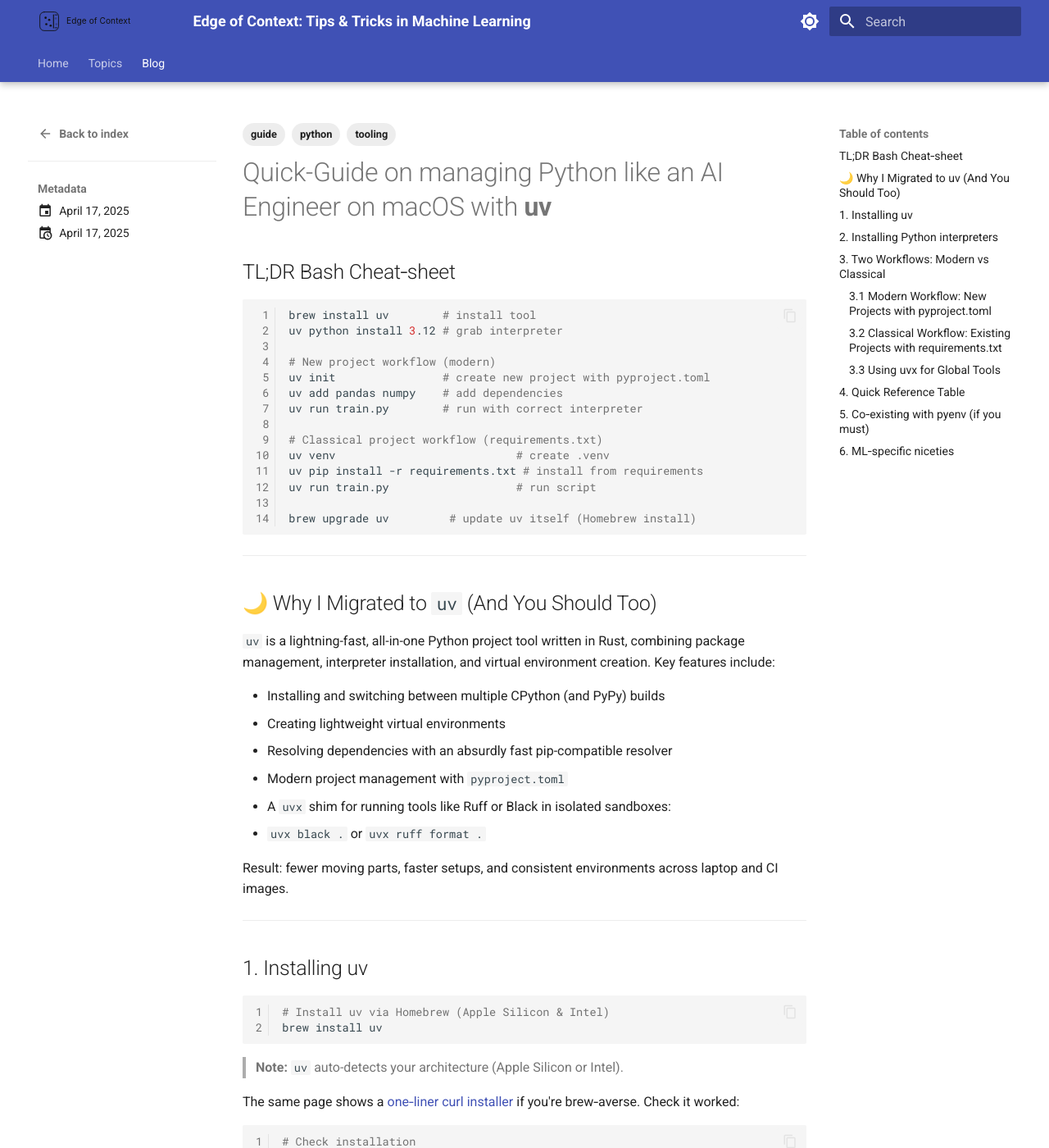
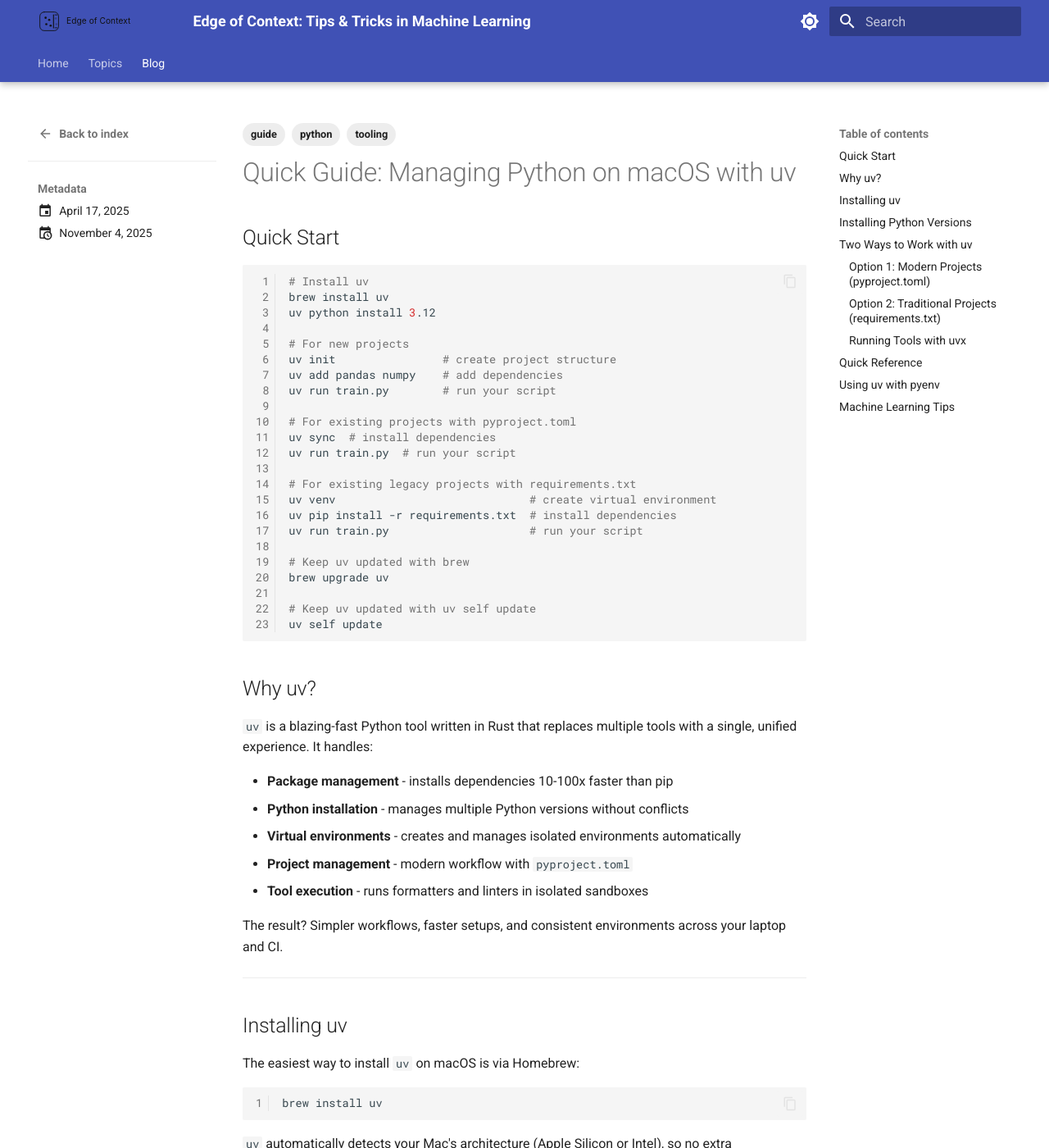
Before and after one commit to slavadubrov/notes, an MkDocs documentation site: the page built from docs/blog/posts/2025-04-17-uv-on-macos.md, in a window 1280 px wide and 1400 px high. Shown: the whole window at 82% size. Built offline with MkDocs 1.6.1 and Material for MkDocs 9.7.7, drawn with Linux system fonts in a browser that asks for light colours; some of the changed text lies outside the part shown.

Commit message:
updated posts

````diff
--- a/docs/blog/posts/2025-04-17-uv-on-macos.md
+++ b/docs/blog/posts/2025-04-17-uv-on-macos.md
@@ -1,181 +1,227 @@
 ---
-title: "Quick-Guide on managing Python on macOS with uv"
+title: "Quick Guide: Managing Python on macOS with uv"
 date:
   created: 2025-04-17
-  updated: 2025-04-17
+  updated: 2025-11-04
 tags: [tooling, python, guide]
 description: Lightning-fast Python installs with Rust-powered uv.
 author: Viacheslav Dubrov
 ---
 
-# Quick-Guide on managing Python like an AI Engineer on macOS with **uv**
-
-## TL;DR Bash Cheat‑sheet
+## Quick Start
 
 ```bash
-brew install uv        # install tool
-uv python install 3.12 # grab interpreter
+# Install uv
+brew install uv
+uv python install 3.12
 
-# New project workflow (modern)
-uv init                # create new project with pyproject.toml
+# For new projects
+uv init                # create project structure
 uv add pandas numpy    # add dependencies
-uv run train.py        # run with correct interpreter
+uv run train.py        # run your script
 
-# Classical project workflow (requirements.txt)
-uv venv                           # create .venv
-uv pip install -r requirements.txt # install from requirements
-uv run train.py                   # run script
+# For existing projects with pyproject.toml
+uv sync  # install dependencies
+uv run train.py  # run your script
 
-brew upgrade uv         # update uv itself (Homebrew install)
+# For existing legacy projects with requirements.txt
+uv venv                             # create virtual environment
+uv pip install -r requirements.txt  # install dependencies
+uv run train.py                     # run your script
+
+# Keep uv updated with brew
+brew upgrade uv
+
+# Keep uv updated with uv self update
+uv self update
 ```
+
+<!-- more -->
+
+## Why uv?
+
+`uv` is a blazing-fast Python tool written in Rust that replaces multiple tools with a single, unified experience. It handles:
+
+- **Package management** - installs dependencies 10-100x faster than pip
+- **Python installation** - manages multiple Python versions without conflicts
+- **Virtual environments** - creates and manages isolated environments automatically
+- **Project management** - modern workflow with `pyproject.toml`
+- **Tool execution** - runs formatters and linters in isolated sandboxes
+
+The result? Simpler workflows, faster setups, and consistent environments across your laptop and CI.
 
 ---
 
-<!-- more -->
+## Installing uv
 
-## 🌙 Why I Migrated to `uv` (And You Should Too)
+The easiest way to install `uv` on macOS is via Homebrew:
 
-`uv` is a lightning-fast, all-in-one Python project tool written in Rust, combining package management, interpreter installation, and virtual environment creation. Key features include:
+```bash
+brew install uv
+```
 
-- Installing and switching between multiple CPython (and PyPy) builds
-- Creating lightweight virtual environments
-- Resolving dependencies with an absurdly fast pip-compatible resolver
-- Modern project management with `pyproject.toml`
-- A `uvx` shim for running tools like Ruff or Black in isolated sandboxes:
-  - `uvx black .` or `uvx ruff format .`
+`uv` automatically detects your Mac's architecture (Apple Silicon or Intel), so no extra configuration is needed.
 
-Result: fewer moving parts, faster setups, and consistent environments across laptop and CI images.
+**Verify the installation:**
+
+```bash
+uv --version  # should show 0.6.x or higher
+```
+
+**Keep it updated:**
+
+```bash
+brew upgrade uv
+```
+
+> **Alternative:** If you prefer not to use Homebrew, check the [official installation docs](https://docs.astral.sh/uv/installation) for other options.
 
 ---
 
-## 1. Installing uv
+## Installing Python Versions
+
+`uv` can install and manage multiple Python versions side by side:
 
 ```bash
-# Install uv via Homebrew (Apple Silicon & Intel)
-brew install uv
+# Install a specific version
+uv python install 3.12.4
+
+# Install the latest patch of a version
+uv python install 3.13
+
+# Install multiple versions at once
+uv python install 3.9 3.10 3.11
+
+# List installed versions
+uv python list
 ```
 
-> **Note:** `uv` auto-detects your architecture (Apple Silicon or Intel).
+Python installations are stored in `~/.cache/uv`, keeping them separate from Homebrew or Xcode Python installations.
 
-The same page shows a [one‑liner curl installer](https://docs.astral.sh/uv/installation) if you're brew‑averse.
-Check it worked:
+**Pin a Python version for your project:**
 
 ```bash
-# Check installation
-uv --version      # should print something like 0.6.x
-brew upgrade uv   # keep it fresh (since we installed via Homebrew)
+uv python pin 3.12
 ```
+
+This creates a `.python-version` file in your project directory. Commit it to Git so your team and CI use the exact same Python version.
 
 ---
 
-## 2. Installing Python interpreters
+## Two Ways to Work with uv
+
+### Option 1: Modern Projects (pyproject.toml)
+
+For new projects, `uv` uses the modern `pyproject.toml` standard:
+
+**Start a new project:**
 
 ```bash
-# Install specific Python versions
-uv python install 3.12.4          # exact version
-uv python install 3.13            # latest minor
-uv python install 3.9 3.10 3.11   # many at once
-uv python list                    # what's already cached
+uv init
 ```
 
-These archives live under `~/.cache/uv`, so they don't fight Homebrew or Xcode.
+This creates `pyproject.toml`, `README.md`, and `.gitignore` for you.
 
-Need the interpreter for _this_ project only?
+**Add dependencies:**
 
 ```bash
-# Pin Python version for the project
-uv python pin           # writes .python-version next to your code
+# Add regular dependencies
+uv add pandas numpy
+
+# Add development dependencies (testing, linting, etc.)
+uv add pytest --dev
+
+# Add pip (needed for Jupyter notebooks in VS Code)
+uv add pip
 ```
 
-Drop that file into Git and your team (or the CI) will automatically get the same binary.
-
----
-
-## 3. Two Workflows: Modern vs Classical
-
-### 3.1 Modern Workflow: New Projects with `pyproject.toml`
-
-For new projects or when you want to embrace the modern Python packaging ecosystem:
+**Run your code:**
 
 ```bash
-# Start a new project
-uv init                    # creates pyproject.toml, README.md, .gitignore
-
-# Add dependencies
-uv add pip                 # needed for Jupyter notebooks in VS Code
-uv add pandas numpy        # add your ML packages
-uv add pytest --dev       # add development dependencies
-
-# Run your code
-uv run python script.py    # run scripts
-uv run jupyter lab         # run installed tools
-uv run pytest             # run tests
+uv run python script.py  # run Python scripts
+uv run jupyter lab       # run installed tools
+uv run pytest           # run tests
 ```
 
-**When cloning an existing uv project:**
+**Clone an existing uv project:**
 
 ```bash
 git clone <repo>
 cd <repo>
-uv sync                    # installs all dependencies from pyproject.toml
+uv sync  # installs all dependencies with locked versions
 ```
 
-This creates a complete environment with locked dependencies, ensuring reproducible builds across your team.
+This ensures everyone on your team uses the exact same package versions.
 
-### 3.2 Classical Workflow: Existing Projects with `requirements.txt`
+### Option 2: Traditional Projects (requirements.txt)
 
-For existing projects or when working with traditional Python setups:
+For existing projects or when you prefer the traditional approach:
+
+**Set up your environment:**
 
 ```bash
-# Set up environment
-uv venv                           # creates .venv
-uv pip install -r requirements.txt # install dependencies
+# Create virtual environment
+uv venv
 
-# Run your code
-uv run python script.py           # run scripts
-uv run installed-package          # run any installed CLI tools
+# Install dependencies
+uv pip install -r requirements.txt
 ```
 
-> **Pro tip:** `uv` automatically detects the `.venv` directory, so you rarely need to manually activate environments.
-
-### 3.3 Using `uvx` for Global Tools
-
-With `uvx` you can run formatters or linters without touching your virtual environment:
+**Run your code:**
 
 ```bash
-uvx black .            # format code in an isolated sandbox
-uvx ruff check src/    # lint code without installing ruff globally
-uvx jupyter lab        # run Jupyter without installing it locally
+uv run python script.py
 ```
+
+> **Tip:** `uv` automatically detects the `.venv` directory, so you don't need to manually activate it.
+
+### Running Tools with uvx
+
+Use `uvx` to run tools without installing them in your project:
+
+```bash
+uvx black .          # format code
+uvx ruff check src/  # lint code
+uvx jupyter lab      # run Jupyter temporarily
+```
+
+Each tool runs in its own isolated environment, keeping your project dependencies clean.
 
 ---
 
-## 4. Quick Reference Table
+## Quick Reference
 
-| Task                                      | Modern (`pyproject.toml`)     | Classical (`requirements.txt`)           |
-| ----------------------------------------- | ----------------------------- | ---------------------------------------- |
-| Start new project                         | `uv init`                     | `touch requirements.txt`                 |
-| Add dependency                            | `uv add package`              | `echo package >> requirements.txt`      |
-| Install dependencies                      | `uv sync`                     | `uv pip install -r requirements.txt`    |
-| Run script                                | `uv run python script.py`     | `uv run python script.py`               |
-| Run installed tool                        | `uv run tool-name`            | `uv run tool-name`                       |
-| Create environment                        | _automatic with uv init_      | `uv venv`                                |
+| Task                 | Modern (pyproject.toml)       | Traditional (requirements.txt)       |
+| -------------------- | ----------------------------- | ------------------------------------ |
+| Start new project    | `uv init`                     | `touch requirements.txt`             |
+| Add dependency       | `uv add package`              | `echo package >> requirements.txt`   |
+| Install dependencies | `uv sync`                     | `uv pip install -r requirements.txt` |
+| Run script           | `uv run python script.py`     | `uv run python script.py`            |
+| Run installed tool   | `uv run tool-name`            | `uv run tool-name`                   |
+| Create environment   | automatic with `uv init`      | `uv venv`                            |
 
 ---
 
-## 5. Co‑existing with pyenv (if you must)
+## Using uv with pyenv
 
-- **Keep pyenv** if you rely on its "shim" strategy to globally shadow `python` in your shell.
-- **Skip pyenv** if project‑local versions and CI parity are your priority - uv handles that solo.
+You can use both `uv` and `pyenv` together if needed:
 
-From uv's perspective every interpreter in `$PATH` (even ones compiled by pyenv or Homebrew) is just "system Python". You can pass it to any `--python` flag and mix‑and‑match as needed.
+- **Keep pyenv** if you need its shell shim strategy to globally control which `python` command is used
+- **Use uv alone** if you prefer project-specific Python versions (simpler and faster)
+
+`uv` can use any Python interpreter in your `$PATH`, including those installed by pyenv or Homebrew. Just pass `--python <path>` when needed.
 
 ---
 
-## 6. ML‑specific niceties
+## Machine Learning Tips
 
-- The **[PyTorch integration guide](https://docs.astral.sh/uv/guides/integration/pytorch/)** shows CUDA‑aware installs in one command - excellent for GPU vs. CPU builds on the same Mac.
-- Binary wheels pulled by uv are cached, so re‑creating a venv to try a different version of scikit‑learn or TensorFlow feels instant.
-- Use `uv add pip` in new projects to ensure Jupyter notebooks work seamlessly in VS Code.
+**PyTorch with CUDA:**
+Check out the [PyTorch integration guide](https://docs.astral.sh/uv/guides/integration/pytorch/) for installing GPU-optimized versions.
+
+**Fast experimentation:**
+`uv` caches all downloaded packages, so switching between different versions of scikit-learn or TensorFlow is nearly instant.
+
+**Jupyter in VS Code:**
+Add pip to your project with `uv add pip` to ensure Jupyter notebooks work properly in VS Code.
 
 ---
````
Also changed, not shown: docs/blog/posts/2025-04-19-setting-up-macbook.md (+106 -59 lines).
